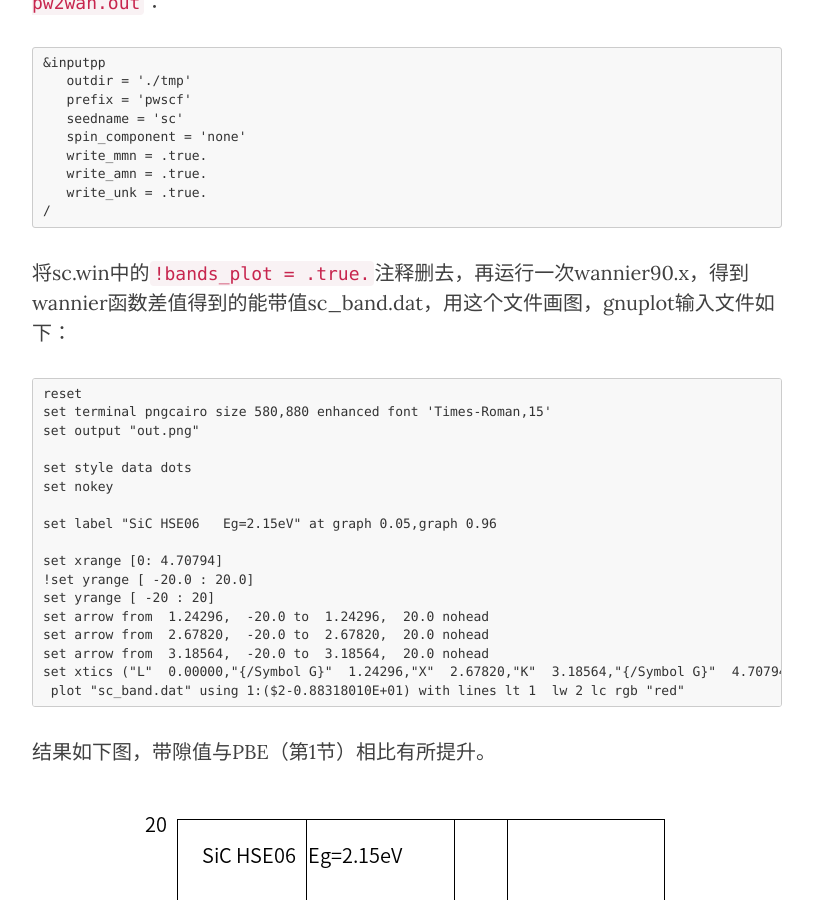
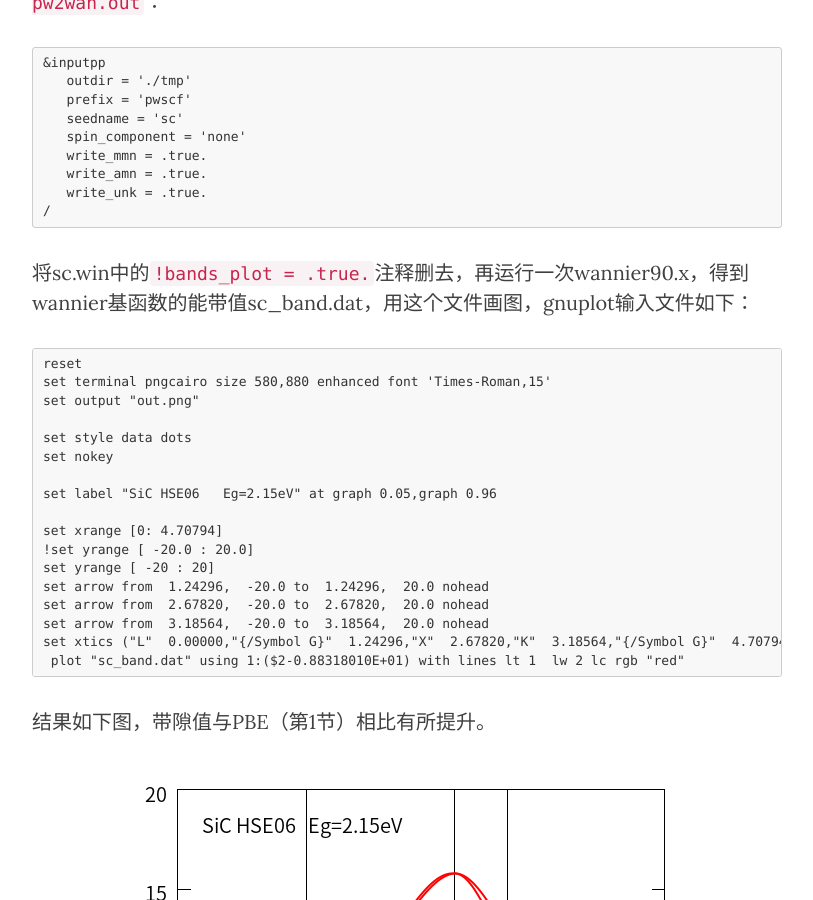
Before and after one commit to yyyu200/DFTbook, a Jekyll site: the page built from _posts/2019-04-01-HandsOn.md, in a window 1280 px wide and 900 px high, scrolled down 29979 px. Shown: the whole window, without its empty margins (233-1046 px from the left). Built offline with Jekyll 4.4.1, drawn with Linux system fonts in a browser that asks for light colours; nearby versions of some CDN libraries; formulas are drawn with MathJax 3; comment, search, counter and statistics services are not loaded.

Commit message:
modify at20190617-17:23:31-aliyun

````diff
--- a/_posts/2019-04-01-HandsOn.md
+++ b/_posts/2019-04-01-HandsOn.md
@@ -1098,7 +1098,7 @@ End Kpoints
 /
 ```
 
-将sc.win中的```!bands_plot = .true.```注释删去，再运行一次wannier90.x，得到wannier函数差值得到的能带值sc_band.dat，用这个文件画图，gnuplot输入文件如下：
+将sc.win中的```!bands_plot = .true.```注释删去，再运行一次wannier90.x，得到wannier基函数的能带值sc_band.dat，用这个文件画图，gnuplot输入文件如下：
 ```
 reset
 set terminal pngcairo size 580,880 enhanced font 'Times-Roman,15'
````
